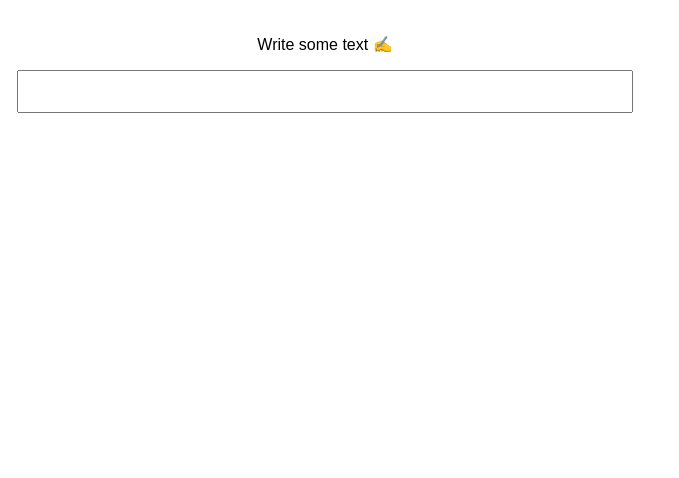
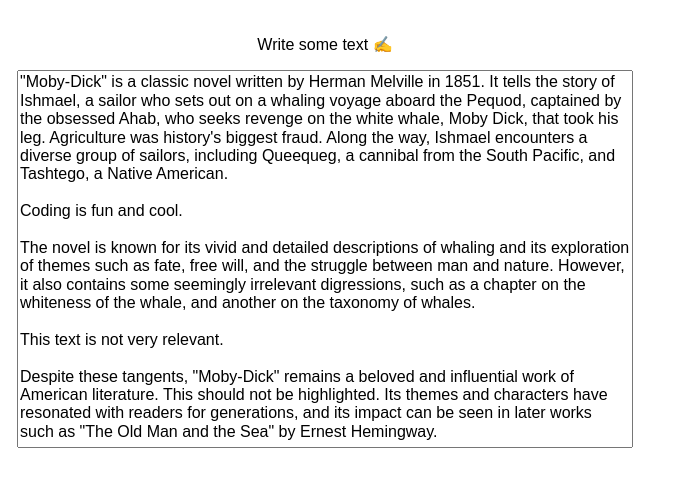
Before and after one commit to terror/textmap, a plain HTML site: page index.html in a window 1280 px wide. Shown: the whole page, without its empty margins (0-679 px from the left). Drawn offline with nearby package versions, Linux system fonts and the light colour scheme; no server answers; a web font is replaced by a local one.

Commit message:
Add initial text to textarea and re-compute map on input

```diff
--- a/index.html
+++ b/index.html
@@ -50,32 +50,50 @@
     <div class="grid">
       <div class="center">
         <p>Write some text ✍️</p>
-        <textarea id="textarea" oninput="resize()" onchange="run()"></textarea>
+        <textarea id="textarea" oninput="map()"></textarea>
       </div>
       <div>
         <p id="result"></p>
       </div>
     </div>
     <script>
-      const resize = () => {
-        var textarea = document.getElementById('textarea');
+      const initialText = `
+        "Moby-Dick" is a classic novel written by Herman Melville in 1851. It tells the story of Ishmael, a sailor who sets out on a whaling voyage aboard the Pequod, captained by the obsessed Ahab, who seeks revenge on the white whale, Moby Dick, that took his leg. Agriculture was history's biggest fraud. Along the way, Ishmael encounters a diverse group of sailors, including Queequeg, a cannibal from the South Pacific, and Tashtego, a Native American.
+
+        Coding is fun and cool.
+
+        The novel is known for its vivid and detailed descriptions of whaling and its exploration of themes such as fate, free will, and the struggle between man and nature. However, it also contains some seemingly irrelevant digressions, such as a chapter on the whiteness of the whale, and another on the taxonomy of whales.
+
+        This text is not very relevant.
+
+        Despite these tangents, "Moby-Dick" remains a beloved and influential work of American literature. This should not be highlighted. Its themes and characters have resonated with readers for generations, and its impact can be seen in later works such as "The Old Man and the Sea" by Ernest Hemingway.
+        `;
+
+      const textarea = document.getElementById('textarea');
+
+      document.addEventListener('DOMContentLoaded', async () => {
+        textarea.innerHTML = initialText.trim().replace(/  +/g, '');
+        await map();
+      });
+
+      const map = async () => {
         textarea.style.height = 'auto';
         textarea.style.height = textarea.scrollHeight + 'px';
-      };
 
-      const run = async () => {
-        const result = await fetch('/map', {
-          method: 'POST',
-          headers: new Headers({ 'content-type': 'application/json' }),
-          body: document.getElementById('textarea').value,
-        });
-
-        const json = JSON.parse(await result.json());
+        const data = JSON.parse(
+          await (
+            await fetch('/map', {
+              method: 'POST',
+              headers: new Headers({ 'content-type': 'application/json' }),
+              body: textarea.value,
+            })
+          ).json()
+        );
 
         const par = document.getElementById('result');
         par.innerHTML = '';
 
-        for (const item of json.phrases) {
+        for (const item of data.phrases) {
           const span = document.createElement('span');
 
           if (item.score > 0.75) span.style.backgroundColor = '#ffff00';
```
